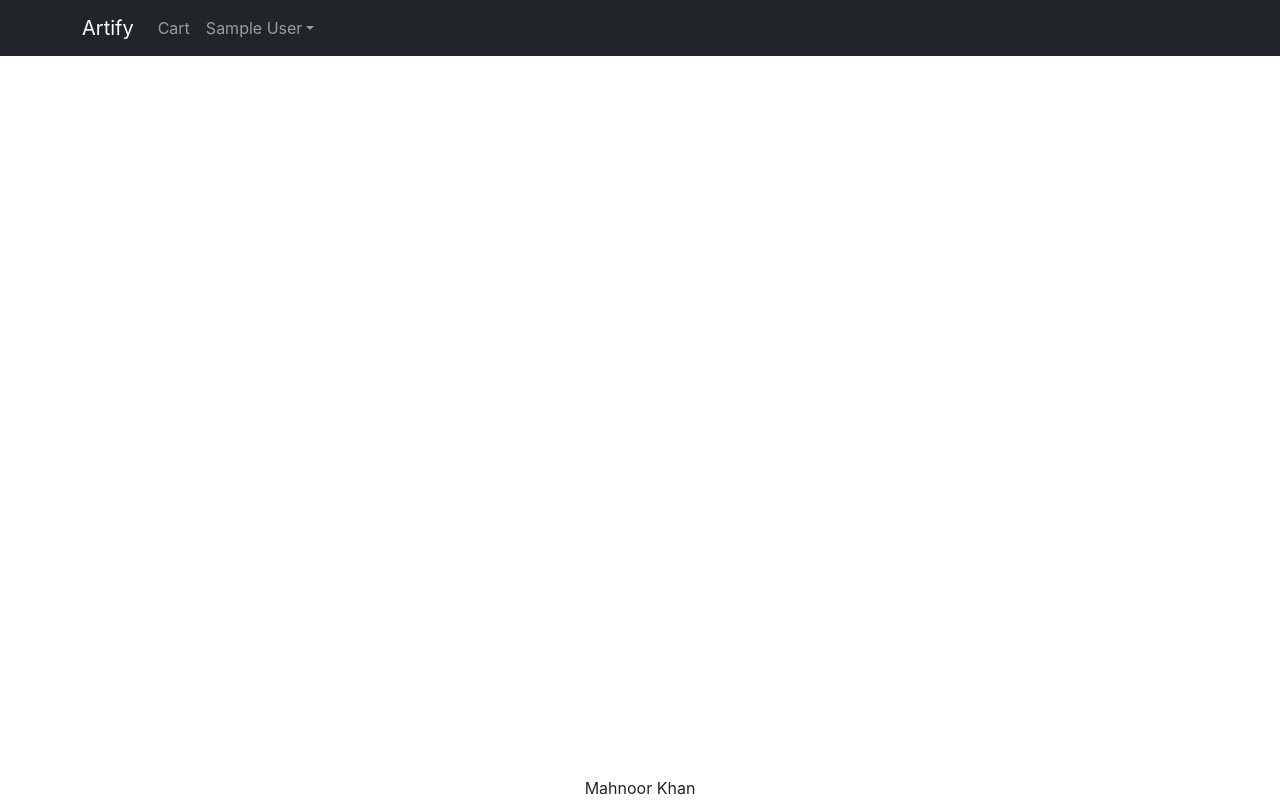
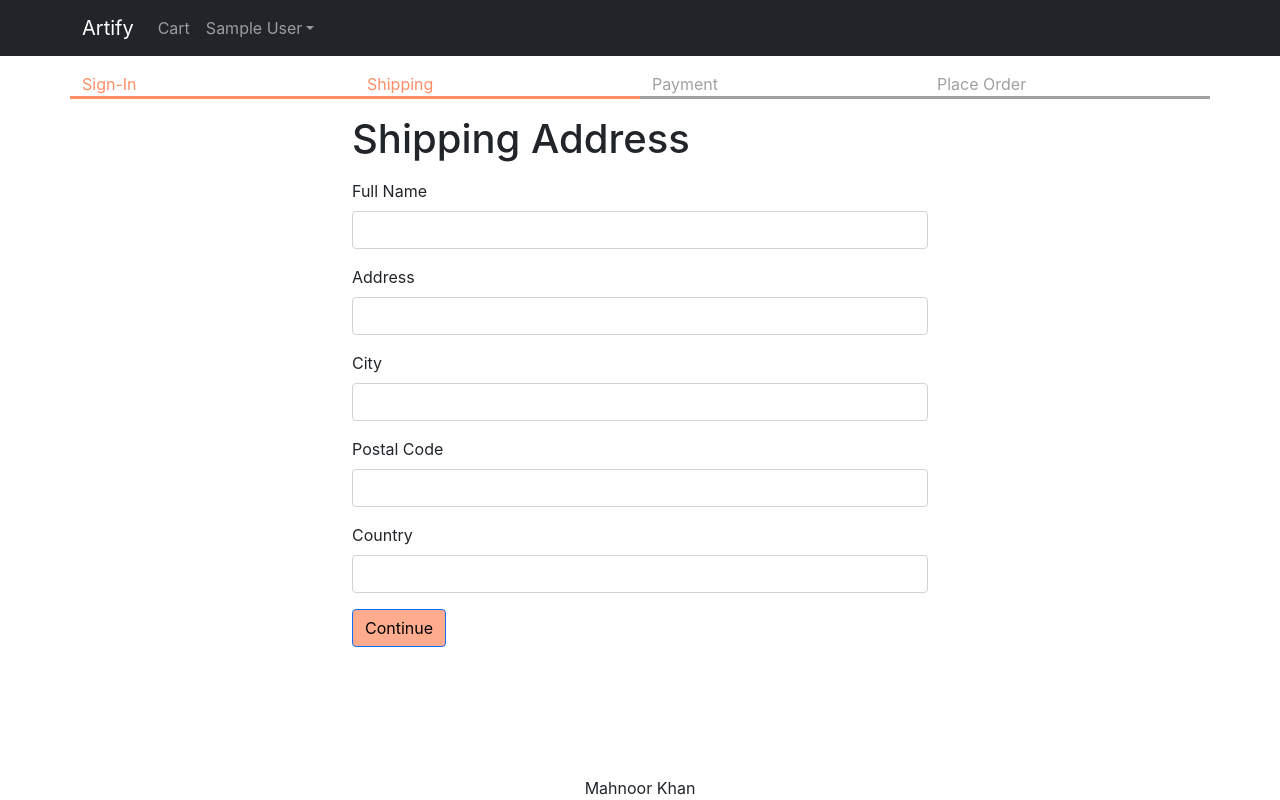
Before and after one commit to manaykhan/artify, a React (Create React App) app in the folder frontend/: page /shipping in a window 1280 px wide. Built offline with nearby package versions, Linux system fonts and the light colour scheme; sample sign-in values are in the browser's storage.

Commit message:
created save shipping address

```diff
--- a/frontend/src/App.js
+++ b/frontend/src/App.js
@@ -13,6 +13,7 @@
 import { Store } from './Store';
 import CartScreen from './screens/CartScreen';
 import SigninScreen from './screens/SigninScreen';
+import ShippingAddressScreen from './screens/ShippingAddressScreen';
 
 function App() {
   const { state, dispatch: ctxDispatch } = useContext(Store);
@@ -21,6 +22,7 @@
   const signoutHandler = () => {
     ctxDispatch({ type: 'USER_SIGNOUT' });
     localStorage.removeItem('userInfo');
+    localStorage.removeItem('shippingAddress');
   };
   return (
     <BrowserRouter>
@@ -74,6 +76,10 @@
               <Route path="/product/:slug" element={<ProductScreen />} />
               <Route path="/cart" element={<CartScreen />} />
               <Route path="/signin" element={<SigninScreen />} />
+              <Route
+                path="/shipping"
+                element={<ShippingAddressScreen />}
+              ></Route>
               <Route path="/" element={<HomeScreen />} />
             </Routes>
           </Container>
--- a/frontend/src/Store.js
+++ b/frontend/src/Store.js
@@ -8,6 +8,9 @@
     : null,
 
   cart: {
+    shippingAddress: localStorage.getItem('shippingAddress')
+      ? JSON.parse(localStorage.getItem('shippingAddress'))
+      : {},
     cartItems: localStorage.getItem('cartItems')
       ? JSON.parse(localStorage.getItem('cartItems'))
       : [],
@@ -42,6 +45,18 @@
       return {
         ...state,
         userInfo: null,
+        cart: {
+          cartItems: [],
+          shippingAddress: {},
+        },
+      };
+    case 'SAVE_SHIPPING_ADDRESS':
+      return {
+        ...state,
+        cart: {
+          ...state.cart,
+          shippingAddress: action.payload,
+        },
       };
     default:
       return state;
--- /dev/null
+++ b/frontend/src/components/CheckoutSteps.js
@@ -0,0 +1,14 @@
+import React from 'react';
+import Row from 'react-bootstrap/Row';
+import Col from 'react-bootstrap/Col';
+
+export default function CheckoutSteps(props) {
+  return (
+    <Row className="checkout-steps">
+      <Col className={props.step1 ? 'active' : ''}>Sign-In</Col>
+      <Col className={props.step2 ? 'active' : ''}>Shipping</Col>
+      <Col className={props.step3 ? 'active' : ''}>Payment</Col>
+      <Col className={props.step4 ? 'active' : ''}>Place Order</Col>
+    </Row>
+  );
+}
--- a/frontend/src/index.css
+++ b/frontend/src/index.css
@@ -69,3 +69,12 @@
 .small-container {
   max-width: 600px;
 }
+
+.checkout-steps > div {
+  border-bottom: 0.2rem solid #a0a0a0;
+  color: #a0a0a0;
+}
+.checkout-steps > div.active {
+  border-bottom: 0.2rem solid rgb(253, 142, 102);
+  color: rgb(253, 142, 102);
+}
--- /dev/null
+++ b/frontend/src/screens/ShippingAddressScreen.js
@@ -0,0 +1,111 @@
+import React, { useContext, useEffect, useState } from 'react';
+import { Helmet } from 'react-helmet-async';
+import Form from 'react-bootstrap/Form';
+import Button from 'react-bootstrap/Button';
+import { useNavigate } from 'react-router-dom';
+import { Store } from '../Store';
+import CheckoutSteps from '../components/CheckoutSteps';
+
+export default function ShippingAddressScreen() {
+  const navigate = useNavigate();
+  const { state, dispatch: ctxDispatch } = useContext(Store);
+  const {
+    userInfo,
+    cart: { shippingAddress },
+  } = state;
+  const [fullName, setFullName] = useState(shippingAddress.fullName || '');
+  const [address, setAddress] = useState(shippingAddress.address || '');
+  const [city, setCity] = useState(shippingAddress.city || '');
+  const [postalCode, setPostalCode] = useState(
+    shippingAddress.postalCode || ''
+  );
+  useEffect(() => {
+    if (!userInfo) {
+      navigate('/signin?redirect=/shipping');
+    }
+  }, [userInfo, navigate]);
+  const [country, setCountry] = useState(shippingAddress.country || '');
+  const submitHandler = (e) => {
+    e.preventDefault();
+    ctxDispatch({
+      type: 'SAVE_SHIPPING_ADDRESS',
+      payload: {
+        fullName,
+        address,
+        city,
+        postalCode,
+        country,
+      },
+    });
+    localStorage.setItem(
+      'shippingAddress',
+      JSON.stringify({
+        fullName,
+        address,
+        city,
+        postalCode,
+        country,
+      })
+    );
+    navigate('/payment');
+  };
+  return (
+    <div>
+      <Helmet>
+        <title>Shipping Address</title>
+      </Helmet>
+
+      <CheckoutSteps step1 step2></CheckoutSteps>
+      <div className="container small-container">
+        <h1 className="my-3">Shipping Address</h1>
+        <Form onSubmit={submitHandler}>
+          <Form.Group className="mb-3" controlId="fullName">
+            <Form.Label>Full Name</Form.Label>
+            <Form.Control
+              value={fullName}
+              onChange={(e) => setFullName(e.target.value)}
+              required
+            />
+          </Form.Group>
+          <Form.Group className="mb-3" controlId="address">
+            <Form.Label>Address</Form.Label>
+            <Form.Control
+              value={address}
+              onChange={(e) => setAddress(e.target.value)}
+              required
+            />
+          </Form.Group>
+          <Form.Group className="mb-3" controlId="city">
+            <Form.Label>City</Form.Label>
+            <Form.Control
+              value={city}
+              onChange={(e) => setCity(e.target.value)}
+              required
+            />
+          </Form.Group>
+          <Form.Group className="mb-3" controlId="postalCode">
+            <Form.Label>Postal Code</Form.Label>
+            <Form.Control
+              value={postalCode}
+              onChange={(e) => setPostalCode(e.target.value)}
+              required
+            />
+          </Form.Group>
+          <Form.Group className="mb-3" controlId="country">
+            <Form.Label>Country</Form.Label>
+            <Form.Control
+              value={country}
+              onChange={(e) => setCountry(e.target.value)}
+              required
+            />
+          </Form.Group>
+          <div className="mb-3">
+            <Button variant="primary" type="submit">
+              Continue
+            </Button>
+          </div>
+        </Form>
+      </div>
+    </div>
+  );
+}
```
